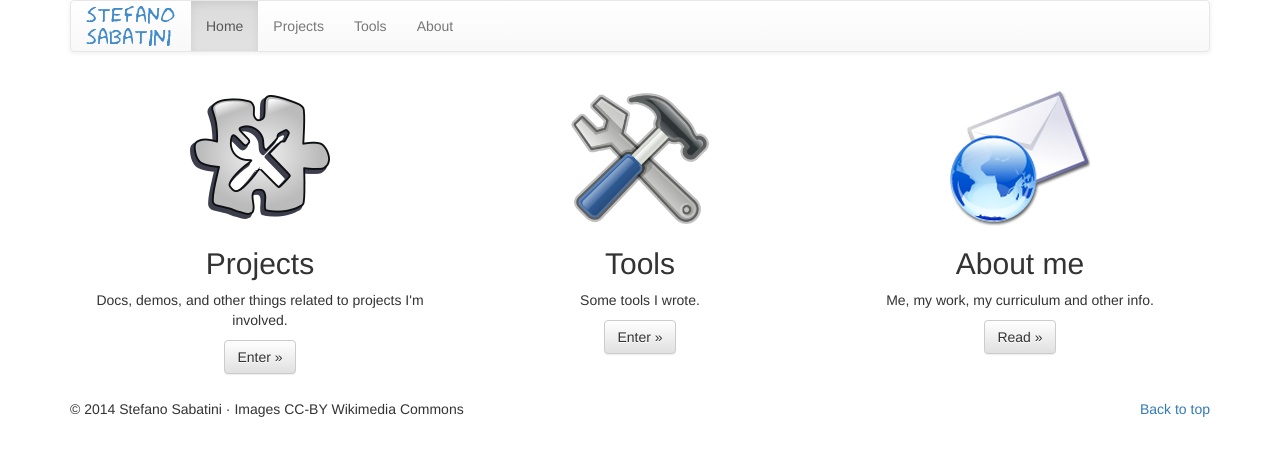
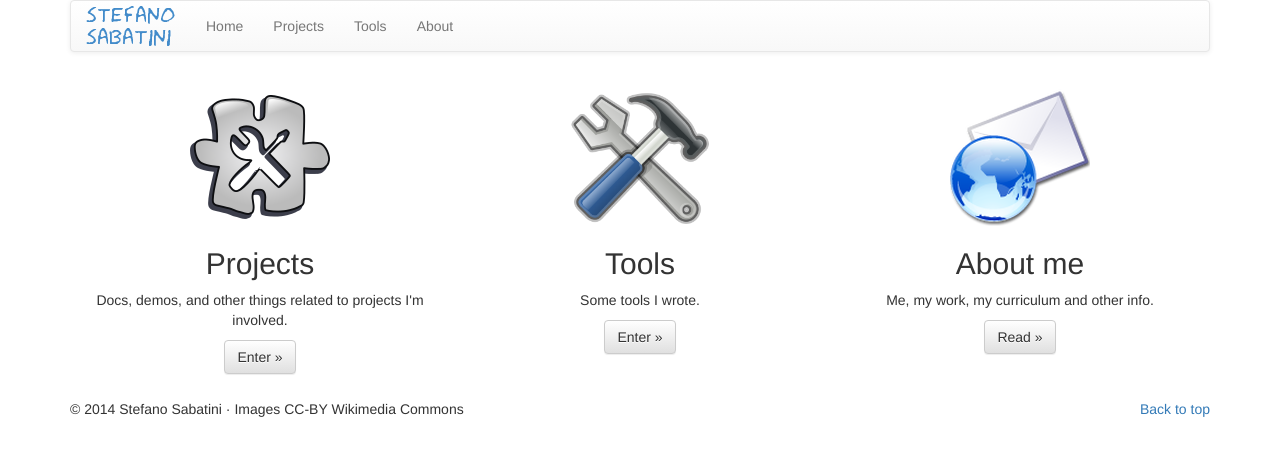
Before and after one commit to sabas/sabas.github.io, a Jekyll site: the page built from index.html, in a window 1280 px wide. Shown: the top 456 px of the page. Built offline with Jekyll 4.4.1, drawn with Linux system fonts in a browser that asks for light colours; nearby versions of some CDN libraries; Markdown is read by kramdown in place of the engine named in the settings; the list of posts is cut into pages by our own code.

Commit message:
Style fix

```diff
--- a/_includes/navbar.html
+++ b/_includes/navbar.html
@@ -11,7 +11,7 @@
         </div>
         <div class="navbar-collapse collapse">
           <ul class="nav navbar-nav">
-              <li class="active"><a href="{{site.baseurl}}/">Home</a></li>
+              <li><a href="{{site.baseurl}}/">Home</a></li>
               <li><a href="{{site.baseurl}}/projects">Projects</a></li>
               <li><a href="{{site.baseurl}}/tools">Tools</a></li>
               <li><a href="{{site.baseurl}}/about">About</a></li>
--- a/index.html
+++ b/index.html
@@ -3,19 +3,19 @@
 layout: default
 ---
        <div class="row center">
-        <div class="col-lg-4">
+        <div class="col-sm-4">
           <img class="img140" src="images/project.png">
           <h2>Projects</h2>
           <p>Docs, demos, and other things related to projects I'm involved.</p>
           <p><a class="btn btn-default" href="projects/">Enter &raquo;</a></p>
         </div>
-        <div class="col-lg-4">
+        <div class="col-sm-4">
           <img class="img140" src="images/tools.png">
           <h2>Tools</h2>
           <p>Some tools I wrote.</p>
           <p><a class="btn btn-default" href="tools/">Enter &raquo;</a></p>
         </div>
-        <div class="col-lg-4">
+        <div class="col-sm-4">
           <img class="img140" src="images/contact.png">
           <h2>About me</h2>
           <p>Me, my work, my curriculum and other info.</p>
--- a/projects/open.html
+++ b/projects/open.html
@@ -7,13 +7,13 @@
 <h1>Open</h1>
 <p>Here are some demo projects involving open data.</p>
       <div class="row center">
-        <div class="col-lg-6">
+        <div class="col-sm-6">
           <img class="img140" src="carsharing/carsharing.png">
           <h2>Car Sharing</h2>
           <p>Obtained car sharing parking positions and redistributed as open data.</p>
           <p><a class="btn btn-default" href="carsharing/index.html">Go &raquo;</a></p>
         </div>
-        <div class="col-lg-6">
+        <div class="col-sm-6">
           <img class="img140" src="retegratuita/rete.png">
           <h2>Rete Gratuita</h2>
           <p>Obtained wifi hotspots positions and redistributed as open data.</p>
```
